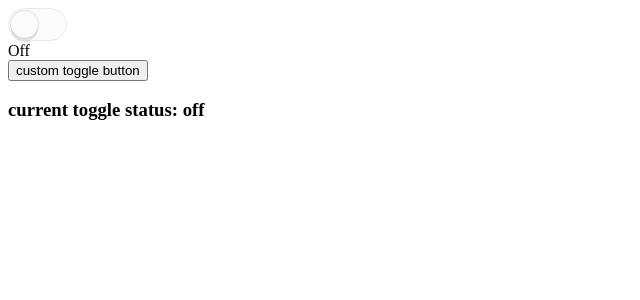
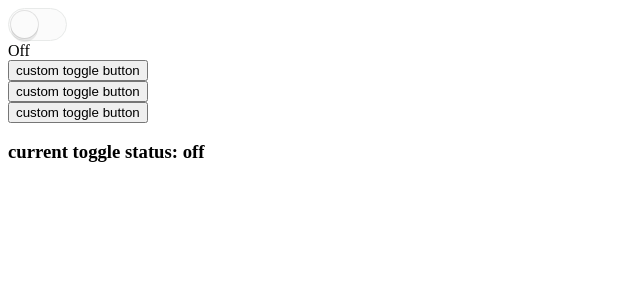
Before and after one commit to haoliangwu/advanced-vue-component-patterns, a Vue app: page / in a window 1280 px wide. Shown: the top 300 px of the page, without its empty margins (0-640 px from the left). Built offline with nearby package versions, Linux system fonts and the light colour scheme.

Commit message:
[ADD] part-6 enhanced with content directive

```diff
--- a/package.json
+++ b/package.json
@@ -1,5 +1,5 @@
 {
-  "name": "part5",
+  "name": "part6",
   "version": "1.0.0",
   "description": "build a toggle component",
   "main": "src/main.js",
--- a/src/App.vue
+++ b/src/App.vue
@@ -5,7 +5,9 @@
         <toggle-button></toggle-button>
         <toggle-on>On</toggle-on>
         <toggle-off>Off</toggle-off>
-        <custom-button ref="customButton" :on="status.on" :toggle="toggle"></custom-button>
+        <custom-button v-toggler ref="customButton" :on="status.on" :toggle="toggle"></custom-button>
+        <custom-button v-toggler="status.on" ref="customButton" :on="status.on" :toggle="toggle"></custom-button>
+        <custom-button v-toggler:on ref="customButton" :on="status.on" :toggle="toggle"></custom-button>
         <custom-status-indicator :on="status.on"></custom-status-indicator>
       </template>
     </toggle>
@@ -19,6 +21,7 @@ import ToggleOn from "./components/ToggleOn";
 import ToggleOff from "./components/ToggleOff";
 import CustomButton from "./components/CustomButton";
 import CustomStatusIndicator from "./components/CustomStatusIndicator";
+import toggler from "./directives/toggler";
 
 export default {
   name: "App",
@@ -29,6 +32,9 @@ export default {
     ToggleOff,
     CustomButton,
     CustomStatusIndicator
+  },
+  directives: {
+    toggler
   },
   methods: {
     onToggle(on) {
--- a/src/components/CustomButton.vue
+++ b/src/components/CustomButton.vue
@@ -1,5 +1,5 @@
 <template>
-  <div>
+  <div class="custom-button">
     <button class="toggle-on" @click="onClick">
 	  custom toggle button
     </button>
--- /dev/null
+++ b/src/directives/toggler.js
@@ -0,0 +1,13 @@
+export default function(el, binding, vnode) {
+  const comp = vnode.componentInstance;
+  const suffix = binding.arg || "expanded";
+  const on = binding.value || comp.on;
+
+  // console.log(vnode);
+
+  if (on) {
+    el.setAttribute(`aria-${suffix}`, true);
+  } else {
+    el.removeAttribute(`aria-${suffix}`, false);
+  }
+}
```
